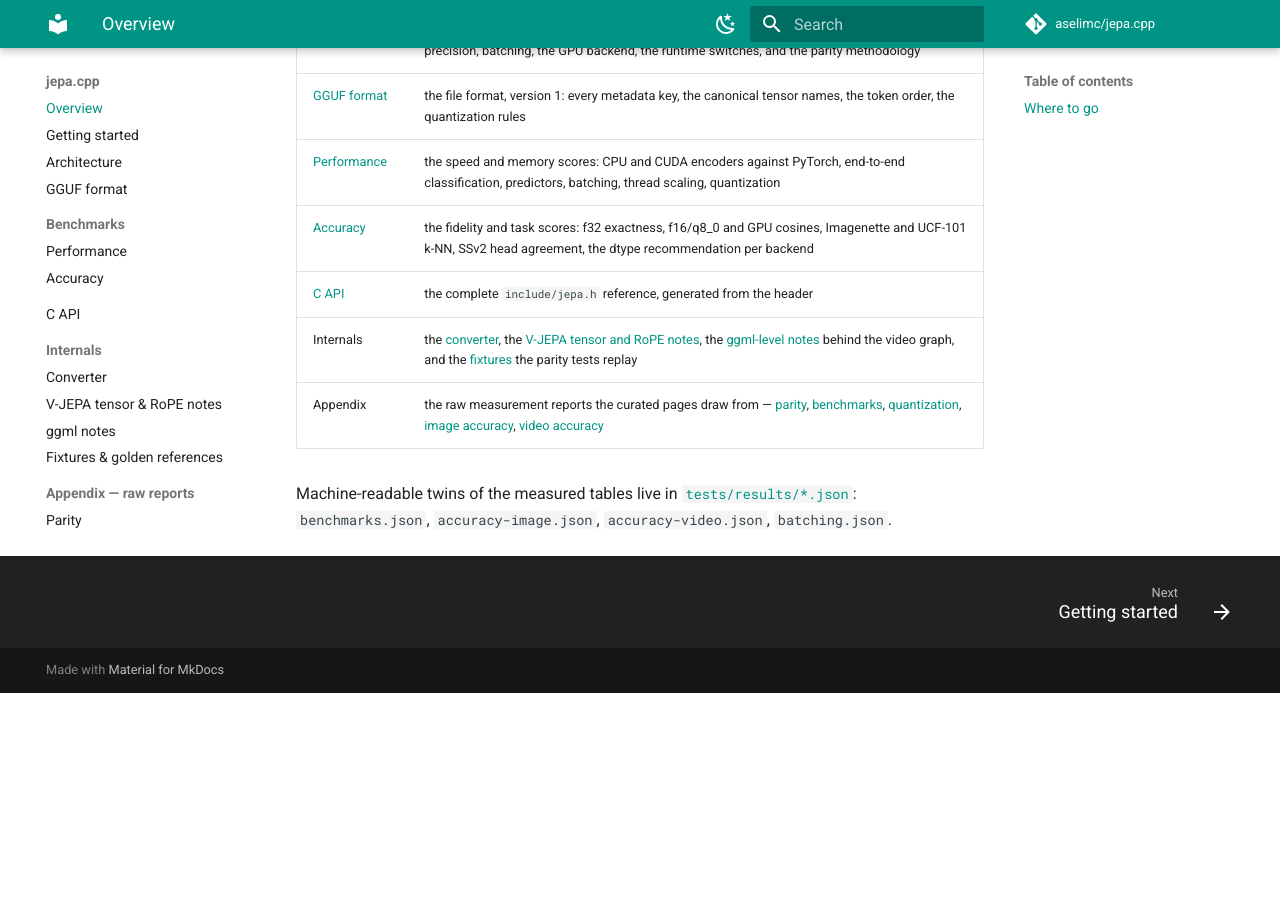
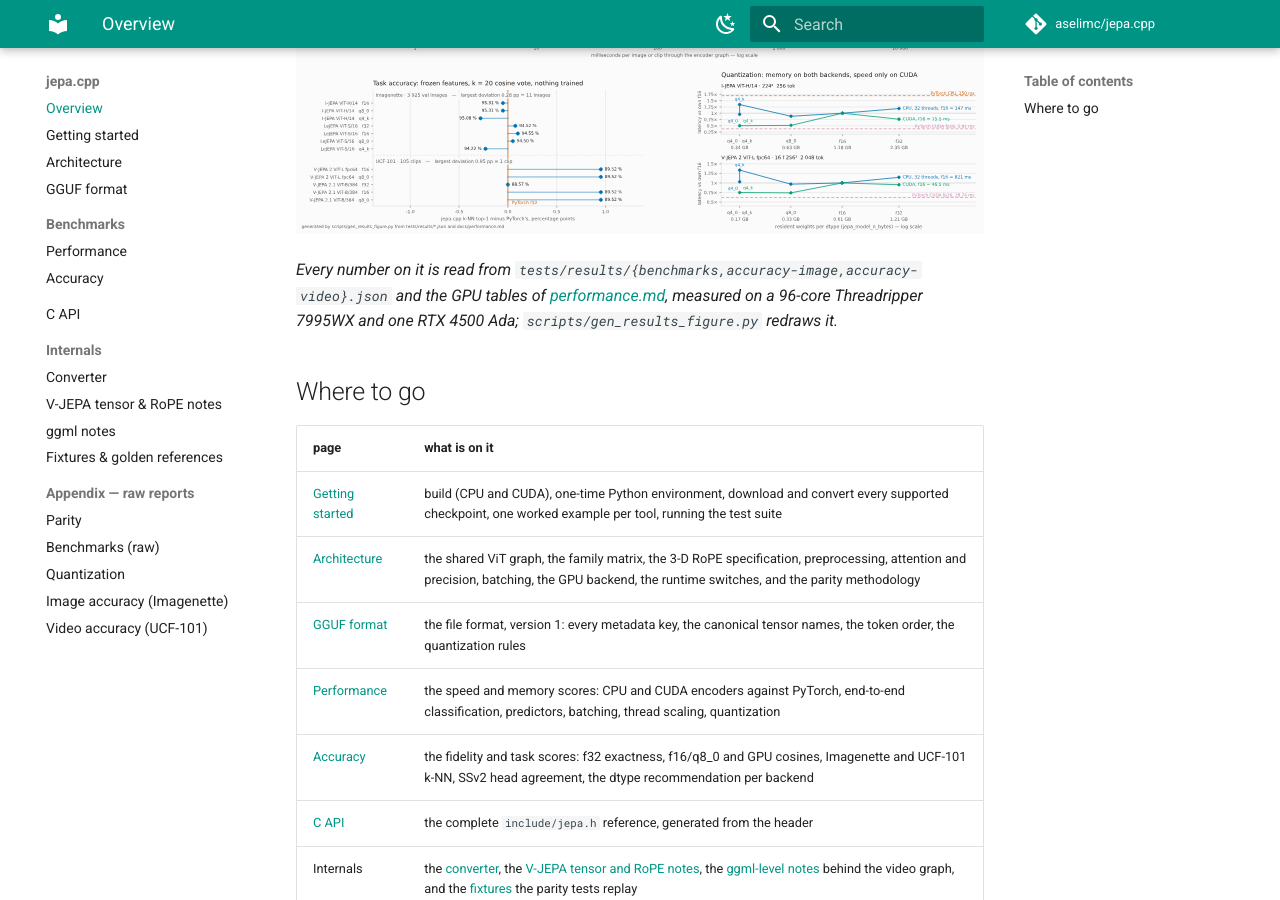
Before and after one commit to aselimc/jepa.cpp, an MkDocs documentation site: the page built from docs/index.md, in a window 1280 px wide and 900 px high, scrolled down 893 px. Built offline with MkDocs 1.6.1 and Material for MkDocs 9.7.7, drawn with Linux system fonts in a browser that asks for light colours; comment, search, counter and statistics services are not loaded; before the commit the page ends 1586 px from its top, so only the background shows below that.

Commit message:
README, docs/index: show the results figure above the tables
Both pages open on the same three panels, with a caption naming the
artifacts they are drawn from and the box they were measured on. The
README keeps its three tables.

```diff
--- a/docs/index.md
+++ b/docs/index.md
@@ -21,6 +21,14 @@ their PyTorch reference to cosine 1.000000 per token, preprocessing is bit-exact
 and quantized files are scored on real datasets — Imagenette k-NN within **0.13 pp** of PyTorch at
 f16 and q8_0 (0.16 pp on the parameter-free centroid metric), UCF-101 k-NN within one clip of it.
 
+![Three panels: encoder latency per item for PyTorch and jepa.cpp on the CPU and on one GPU, k-NN
+top-1 against PyTorch on Imagenette and UCF-101, and what each dtype costs in weights and in
+time](assets/results.svg)
+
+*Every number on it is read from `tests/results/{benchmarks,accuracy-image,accuracy-video}.json` and
+the GPU tables of [performance.md](performance.md), measured on a 96-core Threadripper 7995WX and one
+RTX 4500 Ada; `scripts/gen_results_figure.py` redraws it.*
+
 ## Where to go
 
 | page | what is on it |
```
Also changed, not shown: README.md (+8 -0 lines).
